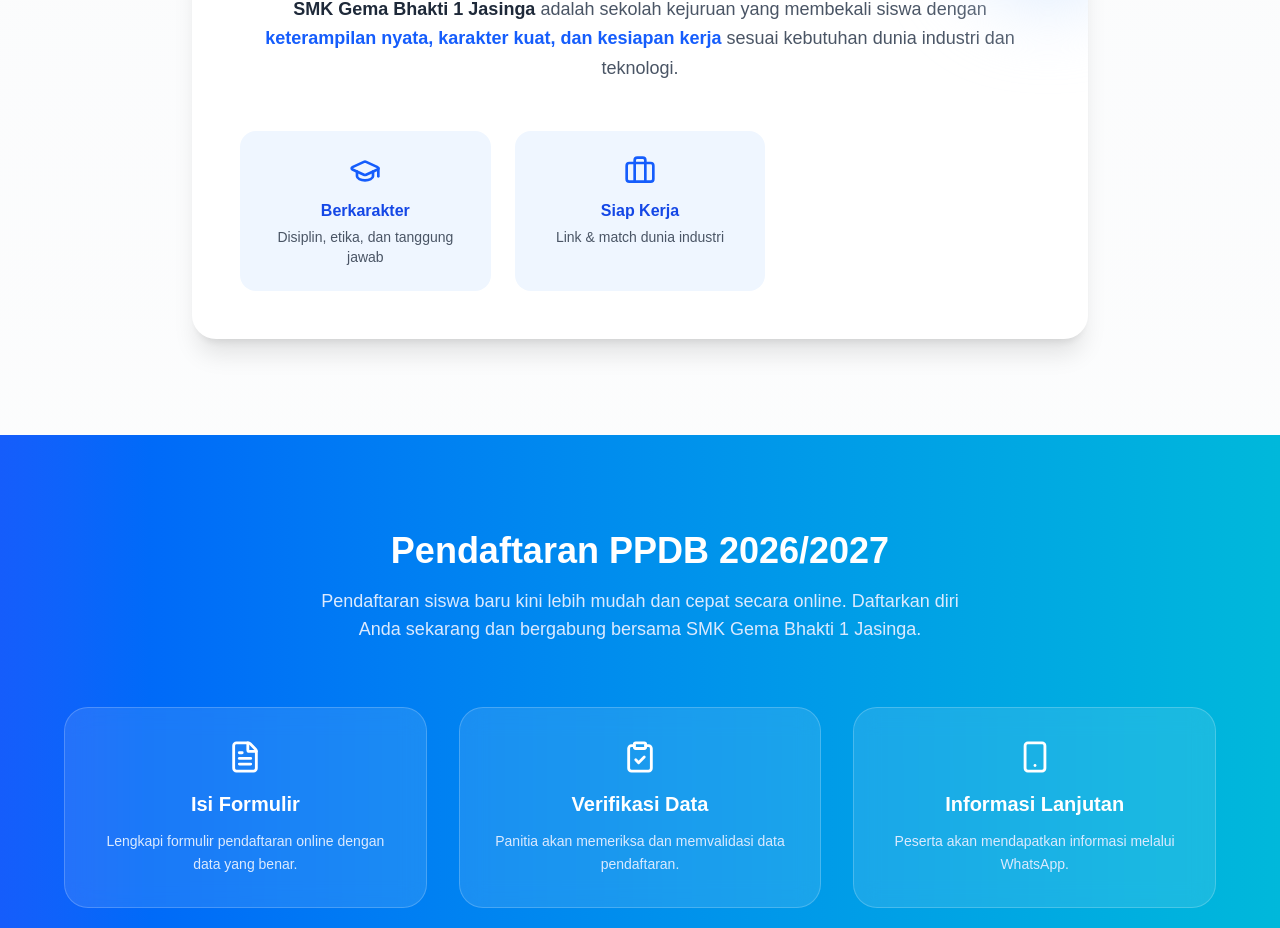
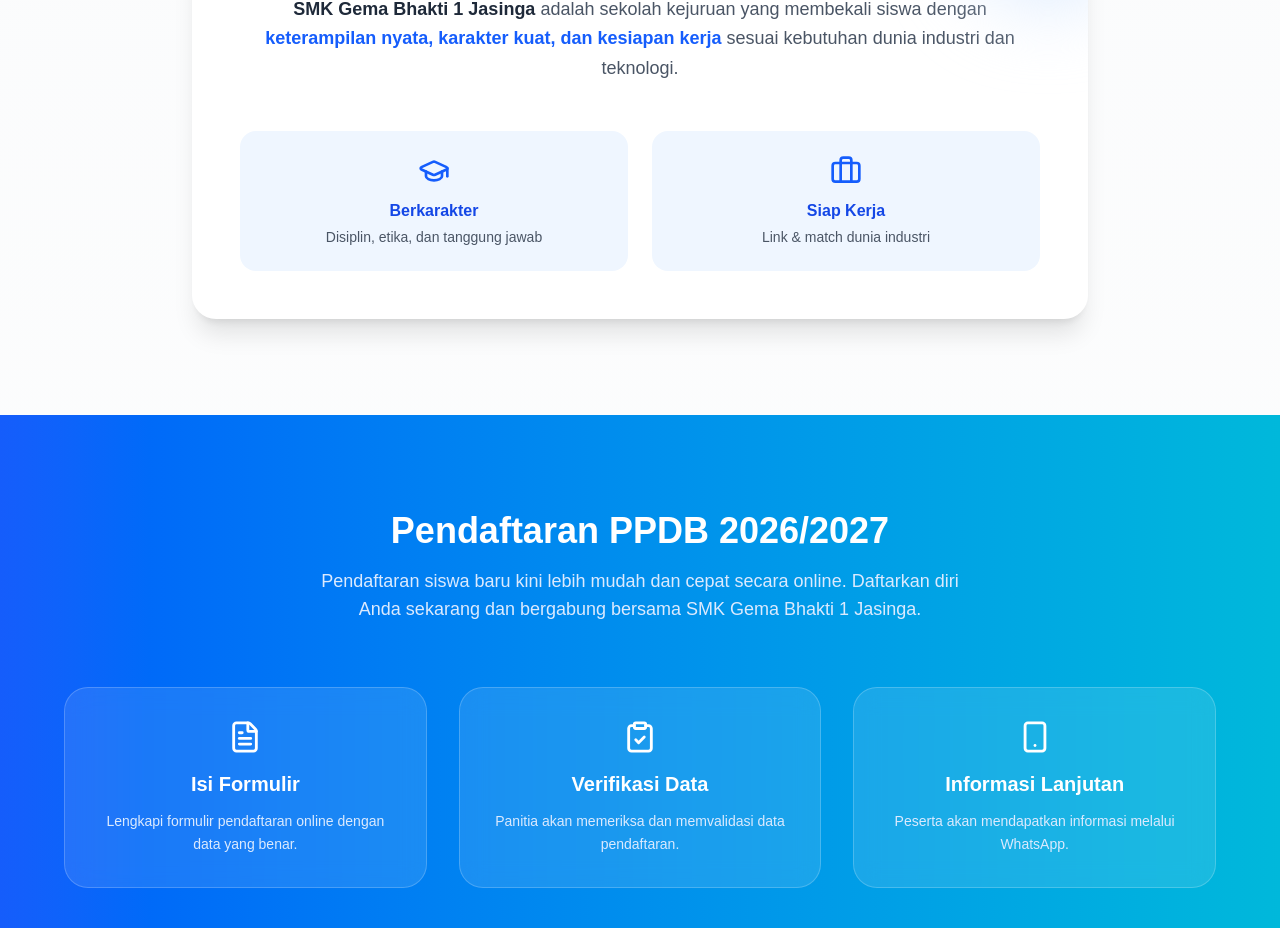
Before and after one commit to Dimas712/smk-gema-bhakti, a Next.js app: page / in a window 1280 px wide. Shown: the part 1013-1941 px from the top of the page. Built offline with nearby package versions, Linux system fonts and the light colour scheme.

Commit message:
perbaikan

```diff
--- a/src/app/(website)/page.jsx
+++ b/src/app/(website)/page.jsx
@@ -56,7 +56,7 @@
           </p>
 
           {/* Highlight */}
-          <div className="grid md:grid-cols-3 gap-6 mt-12">
+          <div className="grid md:grid-cols-2 gap-6 mt-12">
             {[
               {
                 icon: <GraduationCap size={32} />,
```
